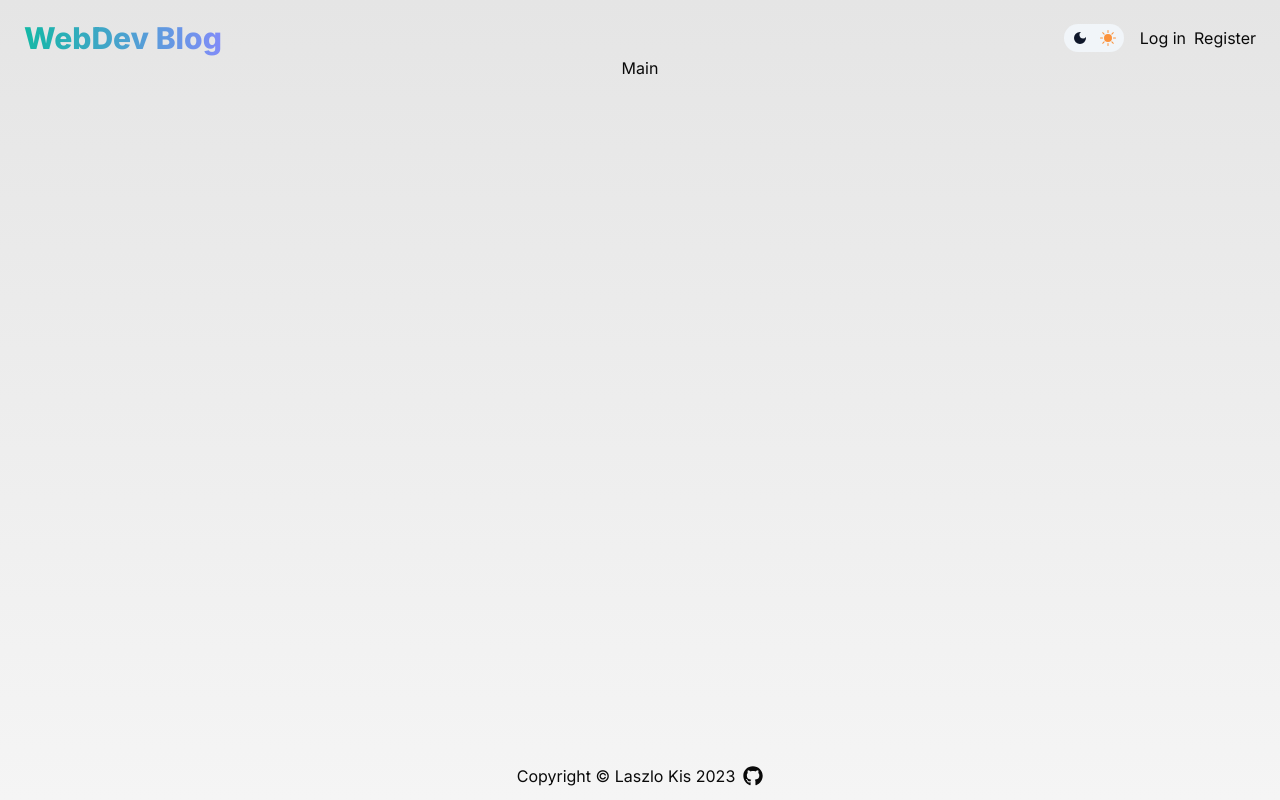
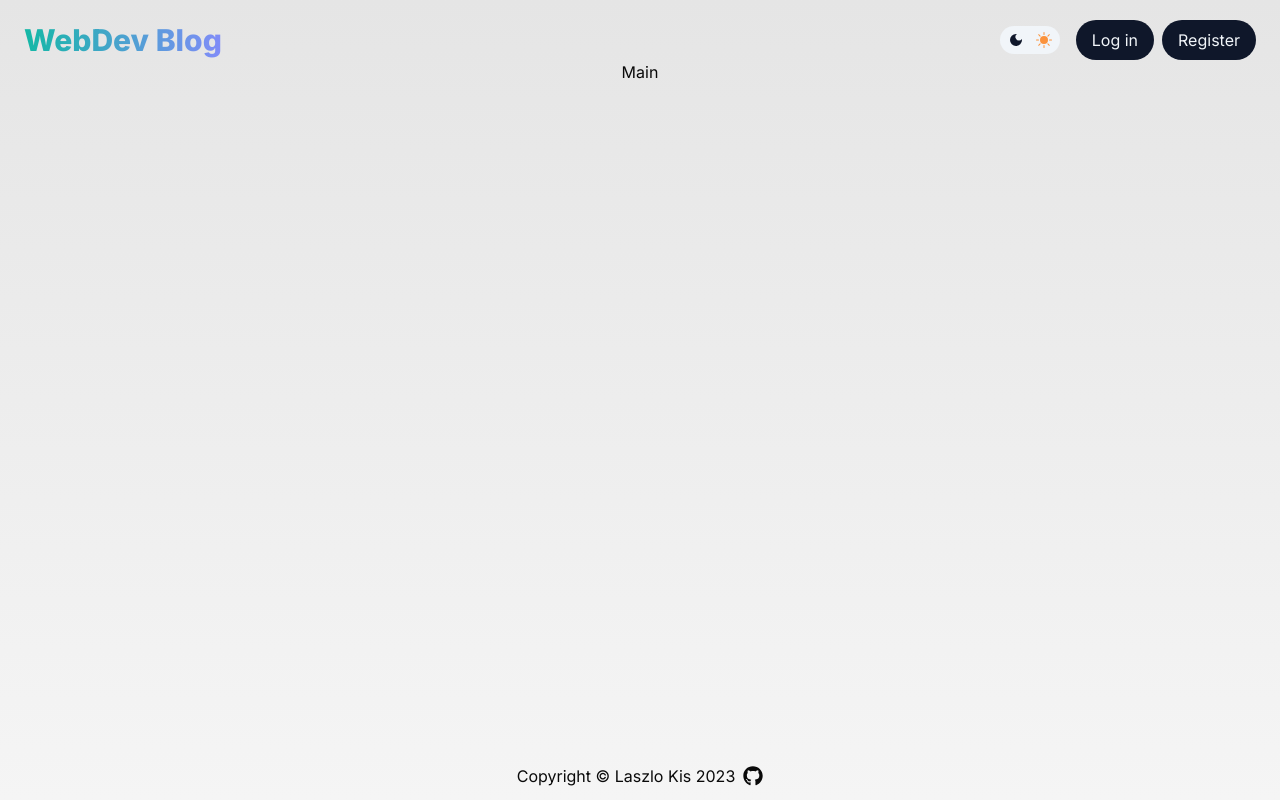
Before and after one commit to ev0clu/next-blog, a Next.js app: page / in a window 1280 px wide. Built offline with nearby package versions, Linux system fonts and the light colour scheme.

Commit message:
Added dropdown and mobile navigation

```diff
--- a/app/components/Navbar.tsx
+++ b/app/components/Navbar.tsx
@@ -1,19 +1,129 @@
+'use client';
+
 import Link from 'next/link';
+import { useRouter } from 'next/navigation';
+import { ThemeContext } from '@/context/ThemeContext';
+import React, {
+  useContext,
+  useState,
+  useEffect,
+  useRef
+} from 'react';
+import { FiMenu } from 'react-icons/fi';
 
 const Navbar = () => {
+  const { theme } = useContext(ThemeContext);
+  const router = useRouter();
+  const dropdownRef = useRef<HTMLDivElement | null>(null);
+  const [toggleDropdown, setToggleDropdown] = useState(false);
+
+  useEffect(() => {
+    // only add the event listener when the dropdown is opened
+    if (!toggleDropdown) return;
+    function handleOutisdeClick(event: MouseEvent) {
+      if (
+        dropdownRef.current &&
+        !dropdownRef.current.contains(event.target as Node)
+      ) {
+        setToggleDropdown(false);
+      }
+    }
+    window.addEventListener('mousedown', handleOutisdeClick);
+    // clean up
+    return () => {
+      window.removeEventListener('mousedown', handleOutisdeClick);
+    };
+  }, [toggleDropdown]);
+
   const isLoggedIn = false;
+
   return (
-    <nav className="flex flex-row gap-2">
-      <>
+    <nav className="flex flex-row items-center">
+      {/* Desktop Navigation */}
+      <div className="hidden gap-2 sm:flex">
         {!isLoggedIn ? (
           <>
-            <Link href="/login">Log in</Link>
-            <Link href="/register">Register</Link>
+            <Link
+              href="/login"
+              className={`${
+                theme == 'light'
+                  ? 'bg-slate-900 px-4 text-slate-100 hover:bg-slate-600'
+                  : 'bg-slate-100 px-4 text-slate-900 hover:bg-slate-300'
+              } rounded-full py-2`}
+            >
+              Log in
+            </Link>
+            <Link
+              href="/register"
+              className={`${
+                theme == 'light'
+                  ? 'bg-slate-900 px-4 text-slate-100 hover:bg-slate-600'
+                  : 'bg-slate-100 px-4 text-slate-900 hover:bg-slate-300'
+              } rounded-full py-2`}
+            >
+              Register
+            </Link>
           </>
         ) : (
-          <Link href="/">Log out</Link>
+          <Link
+            href="/"
+            className={`${
+              theme == 'light'
+                ? 'bg-slate-900 px-4 text-slate-100 hover:bg-slate-600'
+                : 'bg-slate-100 px-4 text-slate-900 hover:bg-slate-300'
+            } rounded-full py-2`}
+          >
+            Log out
+          </Link>
         )}
-      </>
+      </div>
+      {/* Mobile Navigation */}
+      <div className="relative flex gap-2 sm:hidden">
+        <button
+          onClick={() => setToggleDropdown((prevValue) => !prevValue)}
+        >
+          <FiMenu />
+        </button>
+        {toggleDropdown && (
+          <div
+            ref={dropdownRef}
+            className="absolute right-0 top-7 flex w-max flex-col items-start gap-2 rounded bg-slate-100 p-1 px-4 py-2 text-sm text-slate-950"
+          >
+            {!isLoggedIn ? (
+              <>
+                <button
+                  type="button"
+                  onClick={() => {
+                    router.push('/login');
+                    setToggleDropdown(false);
+                  }}
+                >
+                  Login
+                </button>
+                <button
+                  type="button"
+                  onClick={() => {
+                    router.push('/register');
+                    setToggleDropdown(false);
+                  }}
+                >
+                  Register
+                </button>
+              </>
+            ) : (
+              <button
+                type="button"
+                onClick={() => {
+                  router.push('/');
+                  setToggleDropdown(false);
+                }}
+              >
+                Log out
+              </button>
+            )}
+          </div>
+        )}
+      </div>
     </nav>
   );
 };
```
